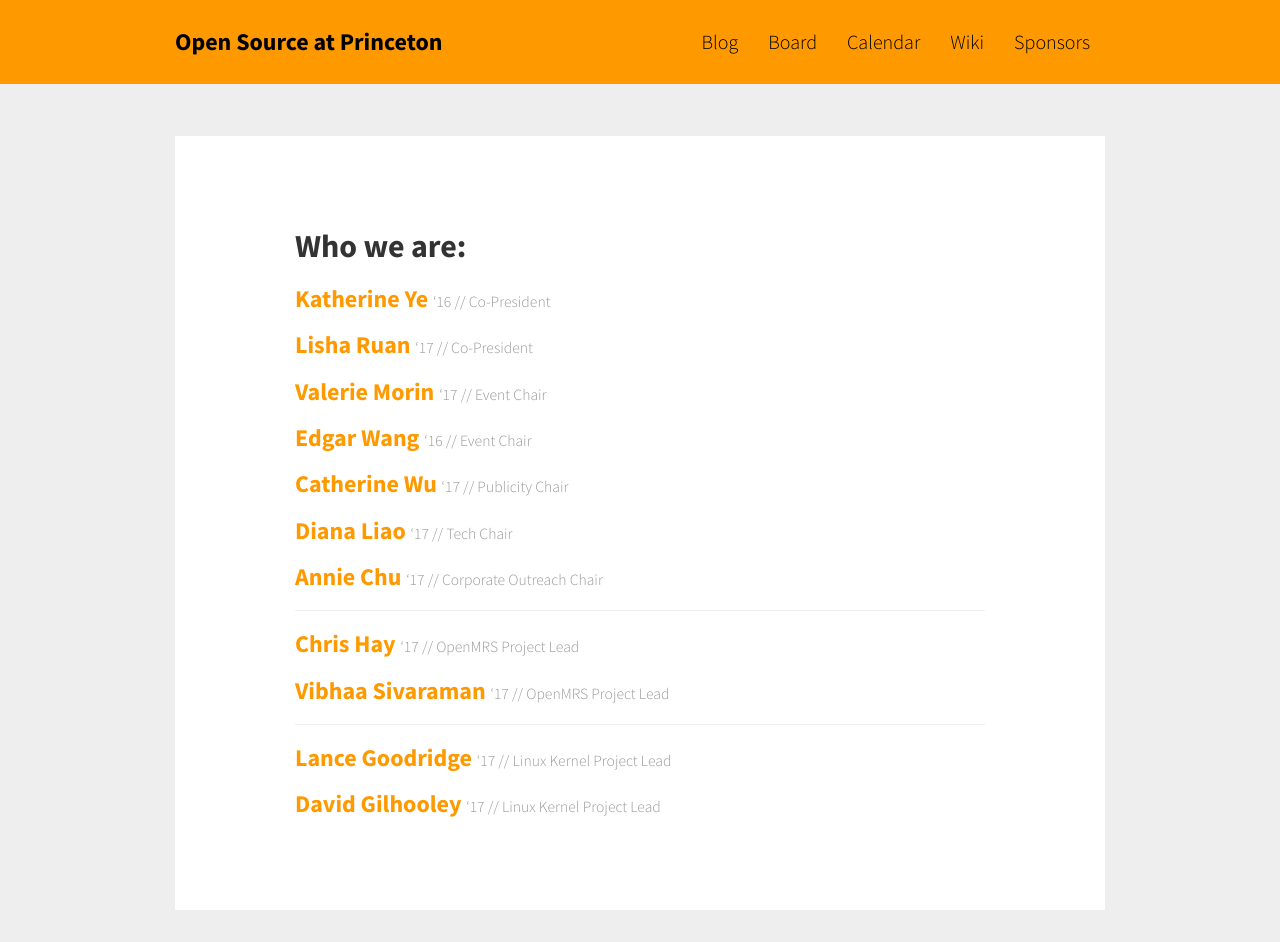
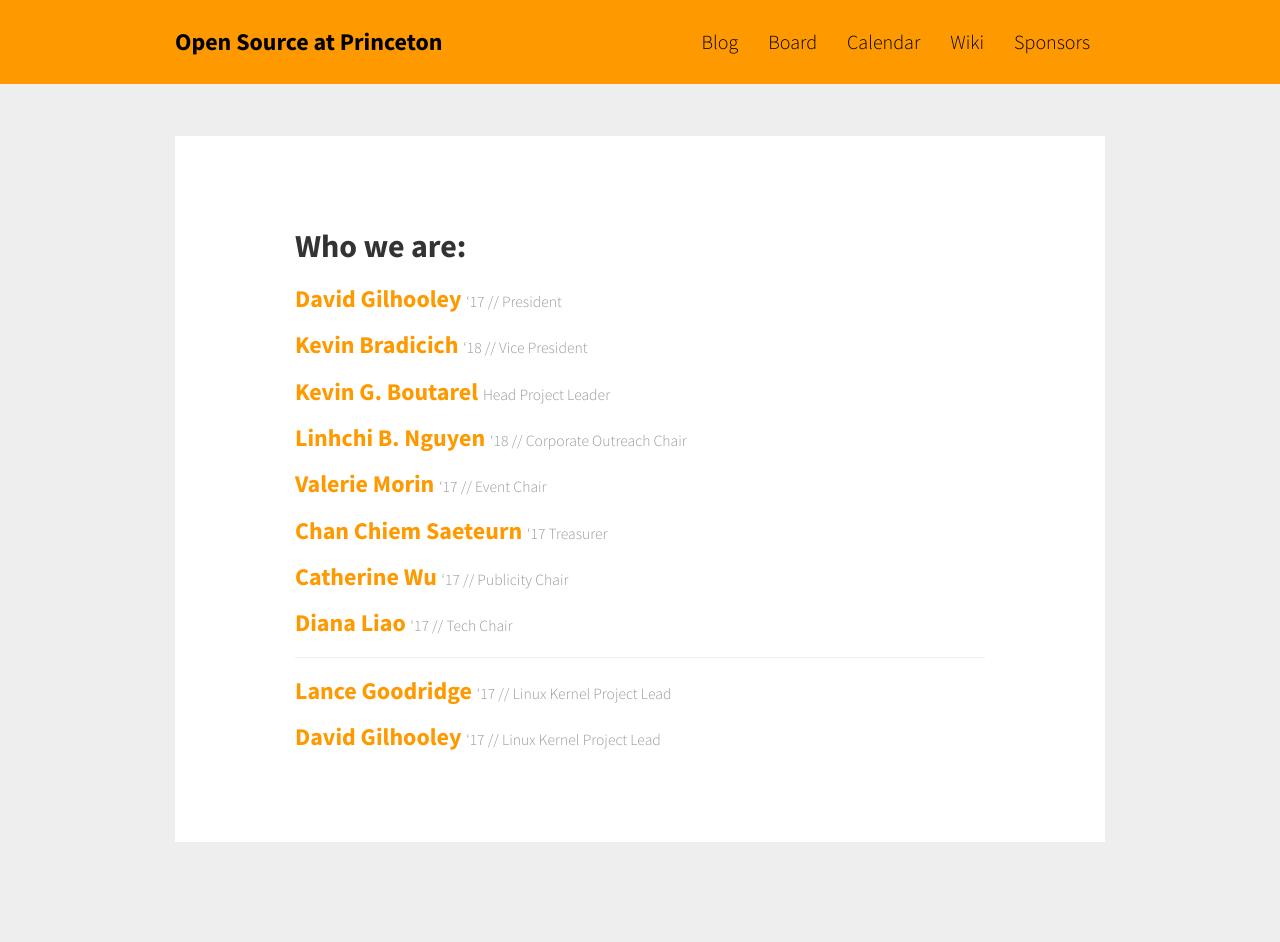
Before and after one commit to opensourceatprinceton/opensourceatprinceton.github.io, a Jekyll site: the page built from board.md, in a window 1280 px wide. Built offline with Jekyll 4.4.1, drawn with Linux system fonts in a browser that asks for light colours; after the commit the page ends 900 px from its top, so only the background shows below that.

Commit message:
updated officers for 2015

```diff
--- a/board.md
+++ b/board.md
@@ -5,25 +5,21 @@
 
 # Who we are:
 
-## [Katherine Ye](mailto:kye@princeton.edu) <small>'16 // Co-President</small>
+## [David Gilhooley](mailto:djg5@princeton.edu) <small> '17 // President </small>
 
-## [Lisha Ruan]() <small>'17 // Co-President</small>
+## [Kevin Bradicich](kjb3@princeton.edu) <small> '18 // Vice President </small>
+
+## [Kevin G. Boutarel](mailto:boutarel@princeton.edu) <small> Head Project Leader </small>
+
+## [Linhchi B. Nguyen](mailto:lbn@princeton.edu) <small> '18 // Corporate Outreach Chair </small>
 
 ## [Valerie Morin]() <small>'17 // Event Chair</small>
 
-## [Edgar Wang]() <small>'16 // Event Chair</small>
+## [Chan Chiem Saeteurn ](mailto:saeteurn@princeton.edu) <small> '17 Treasurer </small>
 
 ## [Catherine Wu]() <small>'17 // Publicity Chair</small>
 
 ## [Diana Liao]() <small>'17 // Tech Chair</small>
-
-## [Annie Chu]()  <small>'17 // Corporate Outreach Chair</small>
-
----
-
-## [Chris Hay]() <small>'17 // OpenMRS Project Lead
-
-## [Vibhaa Sivaraman]() <small>'17 // OpenMRS Project Lead
 
 ---
 
```
